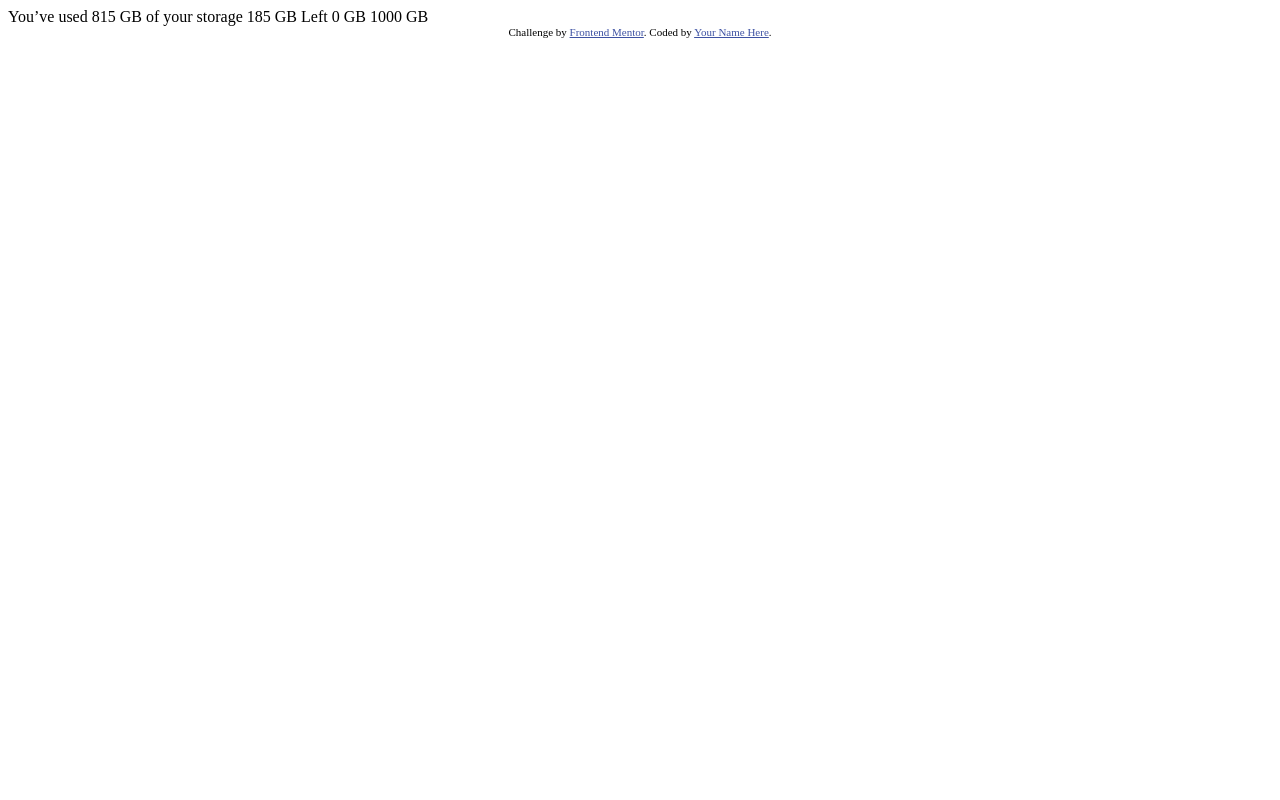
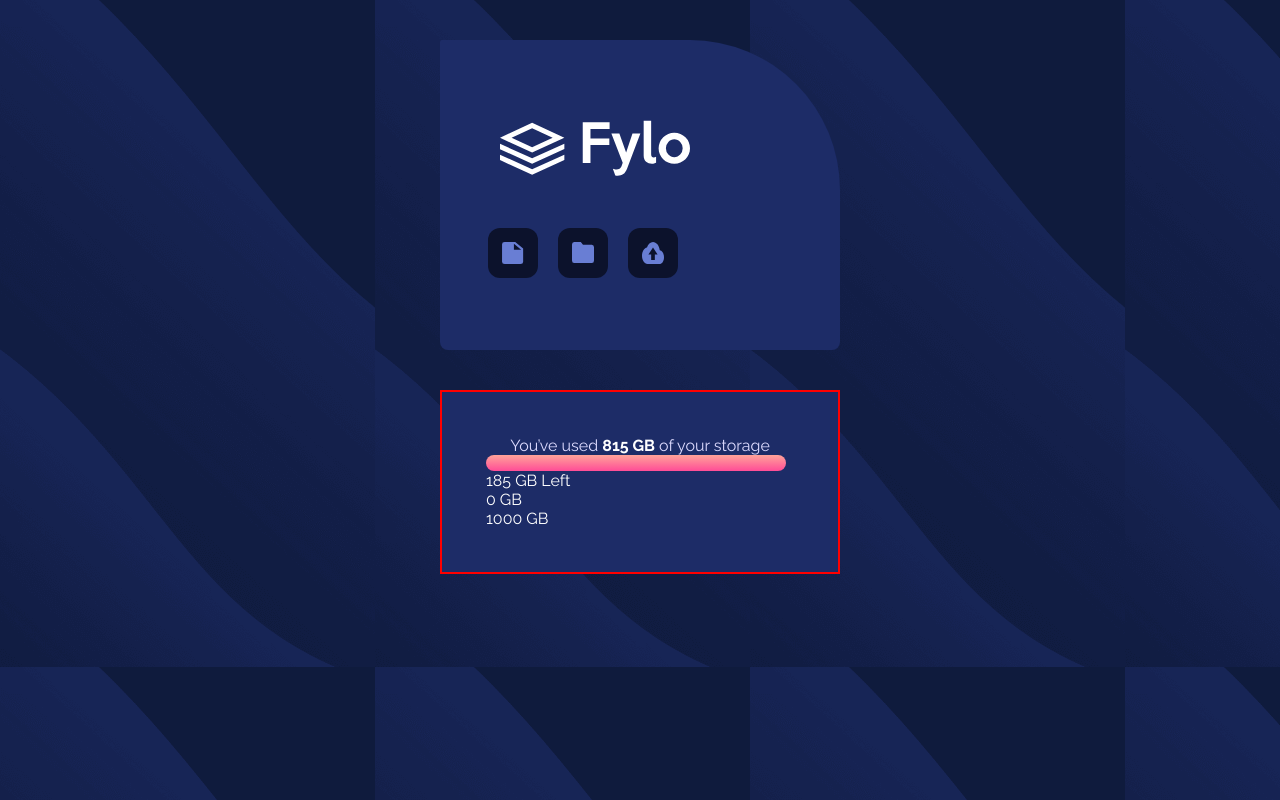
Before and after one commit to sunuwarb67-sys/fylo-data-storage-html-css, a plain HTML site: page index.html in a window 1280 px wide. Drawn offline with Linux system fonts and the light colour scheme.

Commit message:
improved header parts

```diff
--- a/index.html
+++ b/index.html
@@ -6,26 +6,102 @@
 
   <link rel="icon" type="image/png" sizes="32x32" href="./images/favicon-32x32.png">
 
+<link rel="preconnect" href="https://fonts.googleapis.com">
+<link rel="preconnect" href="https://fonts.gstatic.com" crossorigin>
+<link href="https://fonts.googleapis.com/css2?family=Raleway:ital,wght@0,100..900;1,100..900&display=swap" rel="stylesheet">
+
+
   <title>Frontend Mentor | Fylo data storage component</title>
 
   <!-- Feel free to remove these styles or customise in your own stylesheet 👍 -->
   <style>
-    .attribution { font-size: 0.6875rem; text-align: center; }
-    .attribution a { color: hsl(228, 45%, 44%); }
-  </style>
+
+    *{
+      box-sizing: border-box;
+      margin: 0;
+      padding: 0;
+
+    }
+    body{
+      background: url(images/bg-mobile.png);
+      font-family: 'Raleway';
+    }
+    header{
+      background-color: hsl(228, 56%, 26%);
+       border-radius: 2px 150px 8px 8px;
+       max-width: 400px;
+       width: 100%;
+       margin: 40px auto;
+       padding: 60px 20px;
+
+           }
+    header #logo{
+       width: 230px;
+
+       margin-left: 20px;
+       padding: 20px;
+       margin-bottom: 20px;
+      }
+
+      .folder img{
+        padding: 14px;
+        background-color: hsl(229, 57%, 11%);
+        width: 50px;
+      height: 50px;
+        margin: 8px;
+        border-radius: 12px;
+      }
+      .folder{
+        margin-left: 20px;
+      }
+
+      .container{
+        border: 2px solid red;
+        max-width: 400px;
+        width: 100%;
+        margin: 40px auto;
+        color: white;
+        background-color: hsl(228, 56%, 26%);
+        padding: 44px;
+
+      }
+      .container .para{
+        text-align: center;
+        color: hsl(243, 100%, 93%);
+      }
+      .container .para span{
+        color: #fff;
+        font-weight: 700;
+      }
+      .container .line{
+        width: 300px;
+        height: 16px;
+        background: linear-gradient(hsl(6, 100%, 80%), hsl(335, 100%, 65%));
+        border-radius: 18px;
+      }
+    </style>
 </head>
 <body>
+<header>
+  <img src="images/logo.svg" alt="picture of logo" id="logo">
+  <div class="folder">
+    <img src="images/icon-document.svg" alt="picture of document">
+    <img src="images/icon-folder.svg" alt="picture of folder">
+    <img src="images/icon-upload.svg" alt="picture of upload">
+  </div>
+</header>
+<div class="container">
+  <p class="para">You’ve used <span>815 GB</span> of your storage</p>
+  <div class="line">
+  </div>
+<p class="content">
+  <span>185</span> GB Left
+</p>
+<div class="number">
+  <p>0 GB</p>
+  <p>1000 GB</p>
+  </div>
+  </div>
 
-  You’ve used 815 GB of your storage
-
-  185 GB Left
-
-  0 GB
-  1000 GB
-
-  <footer class="attribution">
-    Challenge by <a href="https://www.frontendmentor.io?ref=challenge">Frontend Mentor</a>.
-    Coded by <a href="#">Your Name Here</a>.
-  </footer>
 </body>
 </html>
```
